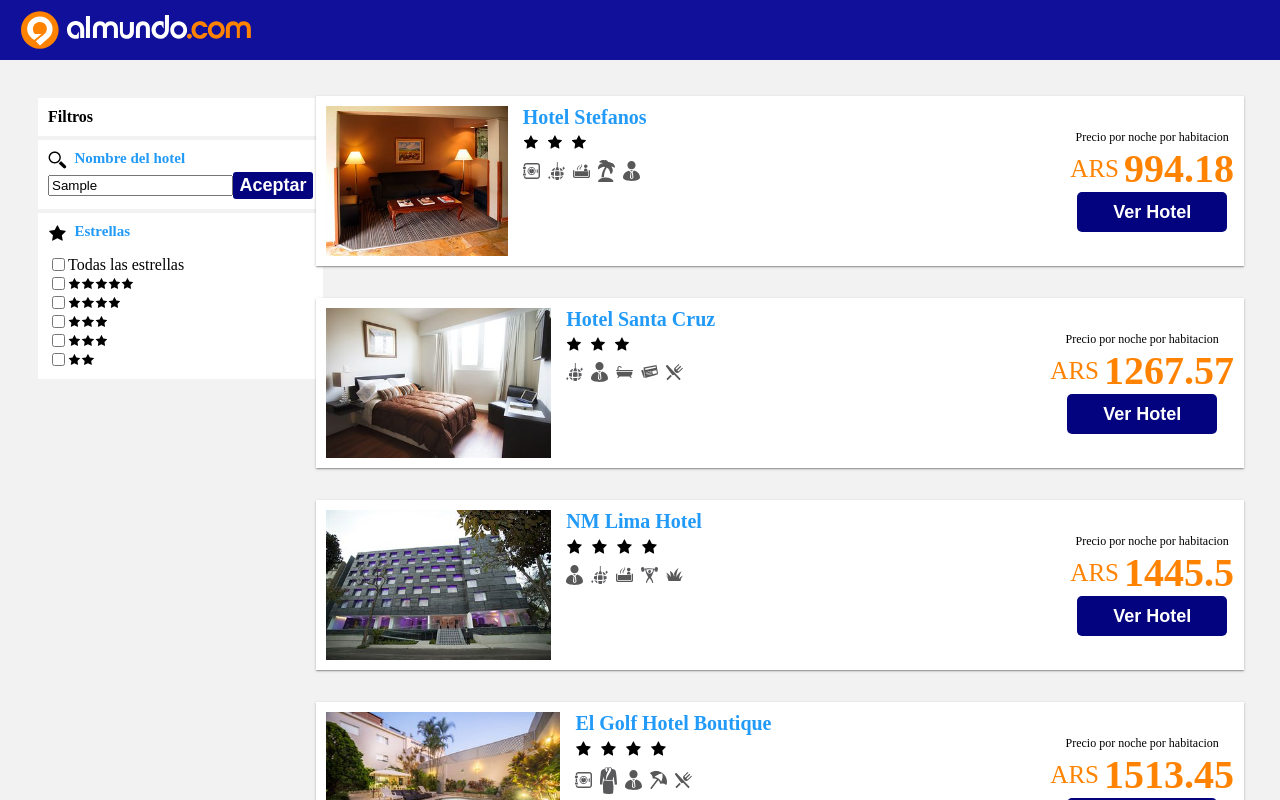
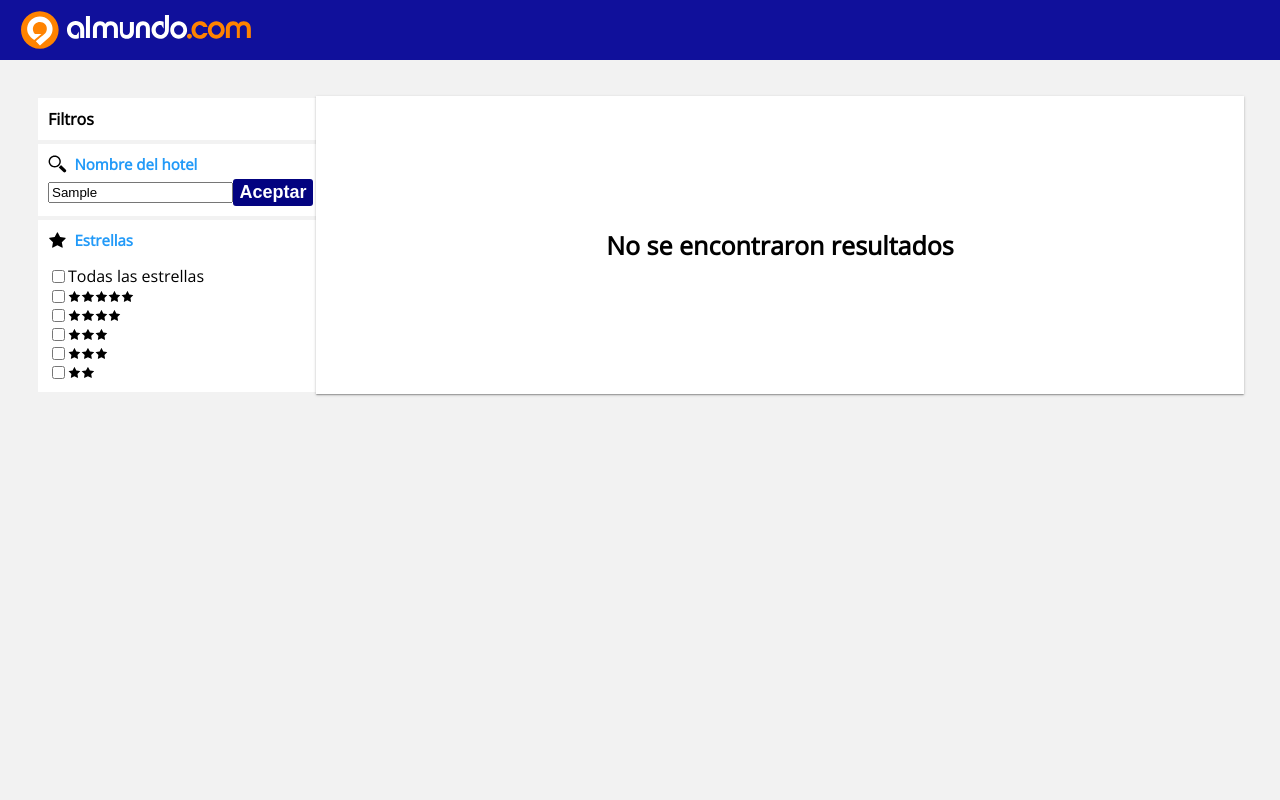
Before and after one commit to gsus17/Hotel-presentation, an Angular app: page /hotel-list in a window 1280 px wide. Both pictures are taken after typing "Sample" into the empty fields and a click on the button "Aceptar". Shown: the top 800 px of the page. Built offline with nearby package versions, Linux system fonts and the light colour scheme.

Commit message:
Filter hotel list validations and style.

```diff
--- a/src/app/hotel/hotel-list.component.css
+++ b/src/app/hotel/hotel-list.component.css
@@ -6,7 +6,6 @@
 
 section {
   padding: 20px;
-    background-color: #f2f2f2;
 }
 
 .list-container {
@@ -17,3 +16,15 @@
 .filter-container {
   margin: 16px;
 }
+
+.card {
+  padding: 10px;
+  box-shadow: 0 1px 3px 0 rgba(0, 0, 0, 0.2), 0 1px 1px 0 rgba(0, 0, 0, 0.14), 0 2px 1px -1px rgba(0, 0, 0, 0.12);
+  margin: 16px;
+  background-color: white;
+}
+
+.not-result {
+  font-size: 25px;
+  font-weight: bold;
+}
--- a/src/app/hotel/hotel-list.component.html
+++ b/src/app/hotel/hotel-list.component.html
@@ -9,9 +9,16 @@
       <div class="filter-container" fxLayout="row" fxFlex fxLayoutAlign="start start" fxFlex="20">
         <app-hotel-filter fxFlex (filterHotelEmitter)="filterHotels($event)"></app-hotel-filter>
       </div>
-      <div class="list-container" fxLayout="column" class="card-prueba" fxFlex>
-        <app-hotel-card fxLayout="row" *ngFor="let hotel of hoteles" [hotel]="hotel" (selectHotelEmitter)="selectHotel($event)"></app-hotel-card>
-      </div>
+      <ng-container *ngIf="!hasHotelList() ">
+        <div class="list-container" fxLayout="column " fxLayoutAlign="center center" class="card " fxFlex>
+          <span class="not-result">No se encontraron resultados</span>
+        </div>
+      </ng-container>
+      <ng-container *ngIf="hasHotelList() ">
+        <div class="list-container " fxLayout="column " class="card-prueba " fxFlex>
+          <app-hotel-card fxLayout="row " *ngFor="let hotel of hoteles " [hotel]="hotel " (selectHotelEmitter)="selectHotel($event) "></app-hotel-card>
+        </div>
+      </ng-container>
     </div>
   </section>
 </div>
--- a/src/app/hotel/hotel-list.component.ts
+++ b/src/app/hotel/hotel-list.component.ts
@@ -41,7 +41,16 @@
   public filterHotels(filter: FilterModel): void {
     console.log(`${HotelListComponent.name}::filterHotels filter %o`, filter);
     const starsSelected: string[] = this.getStarsSelected(filter);
+    this.hoteles = this.hotelServiceService.filterHotels(filter.searchLabel, starsSelected);
+  }
 
+  /**
+   * Return true if hotel list has values.
+   * @returns {boolean}
+   * @memberof HotelListComponent
+   */
+  public hasHotelList(): boolean {
+    return this.hoteles.length > 0;
   }
 
   /**
--- a/src/app/hotel/hotel-service.service.ts
+++ b/src/app/hotel/hotel-service.service.ts
@@ -96,9 +96,43 @@
 
   constructor() { }
 
+  /**
+   * Return all hotels.s
+   * @returns {Hotel[]}
+   * @memberof HotelServiceService
+   */
   public getAllHotel(): Hotel[] {
     console.log(`${HotelServiceService.name}::getAllHotel`);
 
     return this.hoteles;
   }
+
+  /**
+   * Return hotel filtered list.
+   * @param {string} query
+   * @param {string[]} stars
+   * @returns {Hotel[]}
+   * @memberof HotelServiceService
+   */
+  public filterHotels(query: string, stars: string[]): Hotel[] {
+    console.log(`${HotelServiceService.name}::filterHotels query %o`, query);
+    const starsNumber: number[] = [];
+    stars.forEach((item: string) => {
+
+      if (item === 'Todas las estrellas') {
+        item = '0';
+      }
+      // tslint:disable-next-line:radix
+      const starNumber = parseInt(item);
+      starsNumber.push(starNumber);
+    });
+
+    const filteredList: Hotel[] = this.hoteles.filter(
+      (hotel) => hotel.name.toLocaleLowerCase().indexOf(
+        query.toLocaleLowerCase()) > -1 && starsNumber.indexOf(0) > -1
+        || hotel.name.toLocaleLowerCase().indexOf(query.toLocaleLowerCase()) > -1 && starsNumber.indexOf(hotel.stars) > -1);
+    console.log(`${HotelServiceService.name}::filterHotels filteredList %o`, filteredList);
+
+    return filteredList;
+  }
 }
--- a/src/index.html
+++ b/src/index.html
@@ -6,6 +6,7 @@
   <base href="/">
 
   <meta name="viewport" content="width=device-width, initial-scale=1">
+  <link href="https://fonts.googleapis.com/css?family=Open+Sans" rel="stylesheet">
   <link rel="icon" type="image/x-icon" href="favicon.ico">
 </head>
 <body>
--- a/src/styles.css
+++ b/src/styles.css
@@ -3,4 +3,6 @@
 body {
     height: 100%;
     margin: 0;
+    background-color: #f2f2f2;
+    font-family: 'Open Sans', sans-serif;
 }
```
Lines whose indentation alone changed are shown as unchanged.
